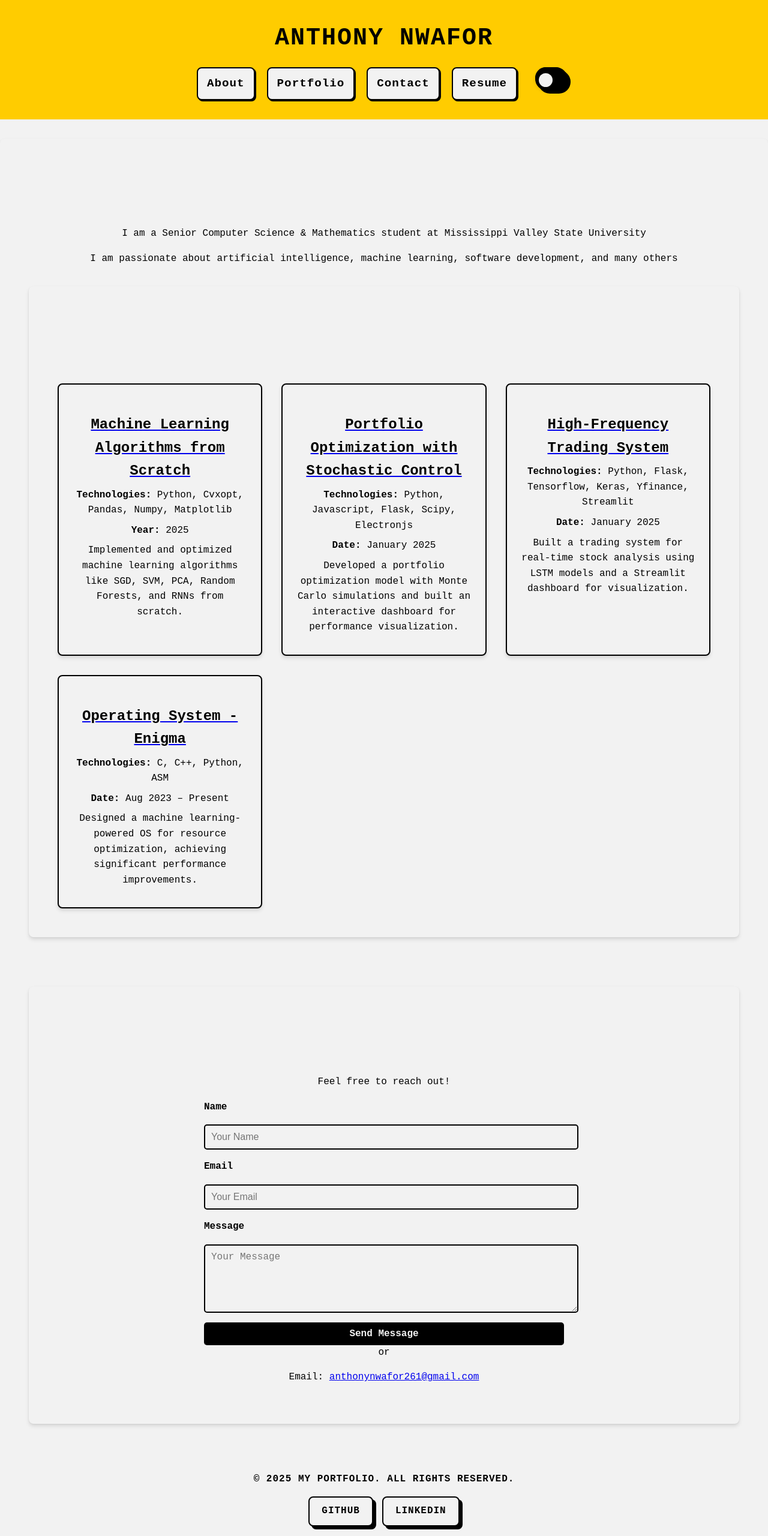
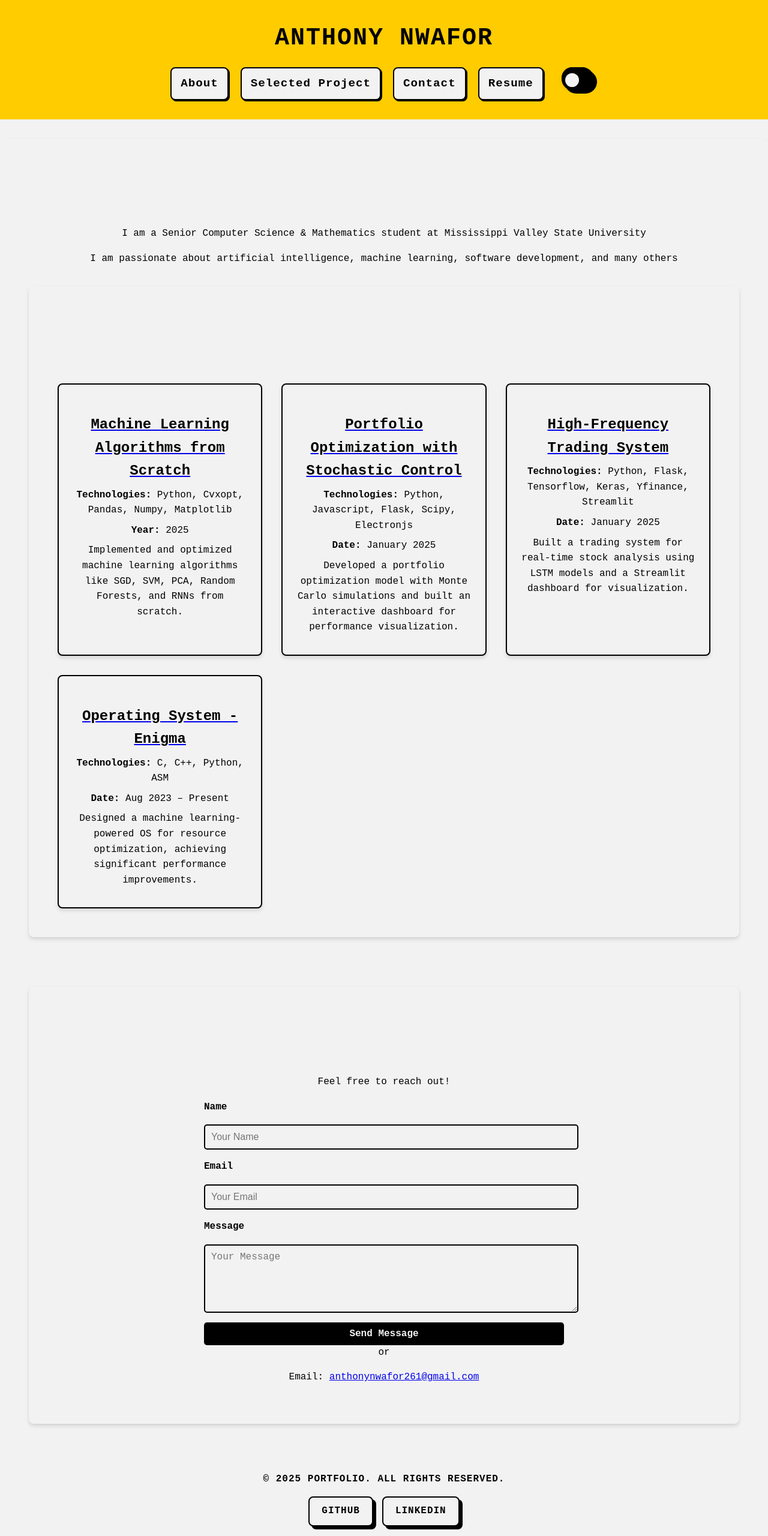
Before and after one commit to 7bbg/portfolio, a plain HTML site: page index.html in a window 1280 px wide. Shown: the top 2560 px of the page at 60% size. Drawn offline with Linux system fonts and the light colour scheme.

Commit message:
Update navigation and footer text for clarity

```diff
--- a/index.html
+++ b/index.html
@@ -17,7 +17,7 @@
         <nav>
             <ul>
                 <li><a href="#about">About</a></li>
-                <li><a href="#portfolio">Portfolio</a></li>
+                <li><a href="#portfolio">Selected Project</a></li>
                 <li><a href="#contact">Contact</a></li>
                 <li><a href="assets/__Anthony__Nwafor__Resume____.pdf" target="_blank">Resume</a></li>
                 <li>
@@ -93,7 +93,7 @@
     </section>
 
     <footer>
-        <p>&copy;  <span id="current-year"></span>  <span>My Portfolio</span>. All rights reserved.</p>
+        <p>&copy;  <span id="current-year"></span>  <span>Portfolio</span>. All rights reserved.</p>
         <div class="footer-links">
             <a href="https://github.com/7bbg" target="_blank" class="footer-button">GitHub</a>
             <a href="https://linkedin.com/in/anthony-nwafor-9b8055236" target="_blank" class="footer-button">LinkedIn</a>
```
